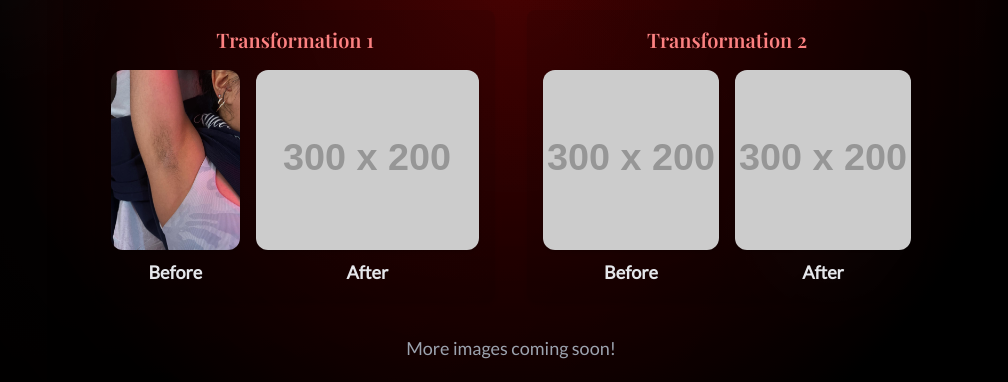
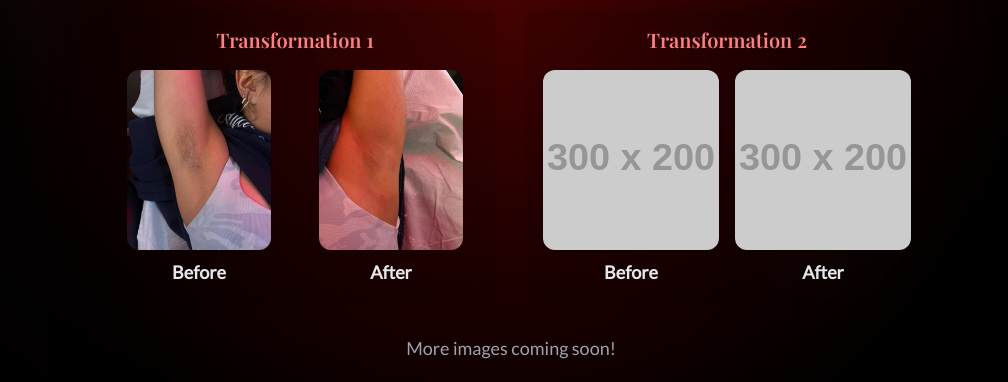
Before and after one commit to WaxedxNancy/policy-prices, a plain HTML site: page index.html in a window 1280 px wide. Both pictures are taken after a click on the link "Gallery". Shown: the part 418-800 px from the top of the page, without its empty margins (129-1137 px from the left). Drawn offline with nearby package versions, Linux system fonts and the light colour scheme; placeholder pictures from the web are drawn by us.

Commit message:
Update index.html

```diff
--- a/index.html
+++ b/index.html
@@ -308,7 +308,7 @@
                                 <p class="mt-2 text-lg font-semibold text-gray-200">Before</p>
                             </div>
                             <div class="gallery-image-wrapper flex flex-col items-center">
-                                <img src="https://placehold.co/300x200/E53E3E/FFFFFF?text=After+Image+1" alt="After Image 1" class="rounded-lg w-full h-auto object-cover">
+                                <img src="488453417_17876368659299069_4877753519303280565_n.jpg" alt="After Image 1" class="rounded-lg w-full h-auto object-cover">
                                 <p class="mt-2 text-lg font-semibold text-gray-200">After</p>
                             </div>
                         </div>
```
